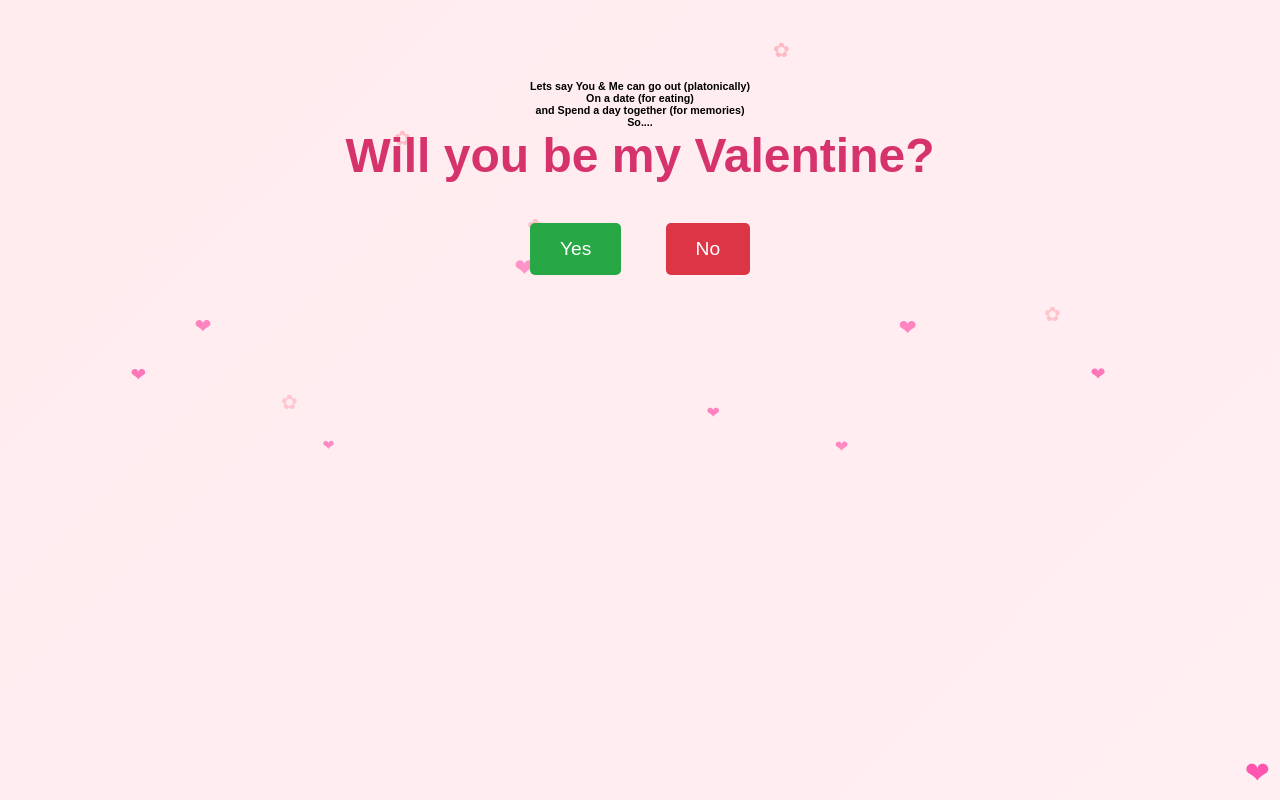
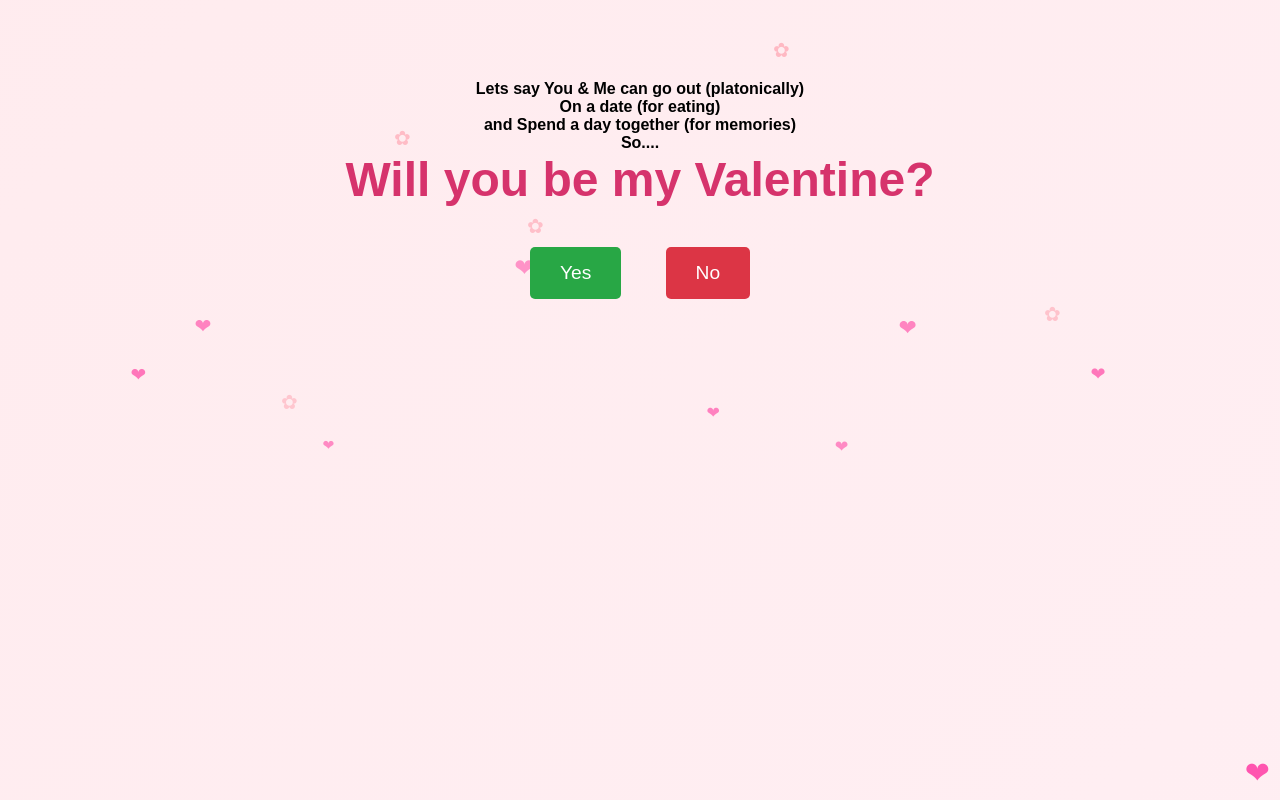
Before and after one commit to Akhilesh-salve/Asking-out-website, a plain HTML site: page valentine.html in a window 1280 px wide. Drawn offline with nearby package versions, Linux system fonts and the light colour scheme.

Commit message:
Update valentine.html

```diff
--- a/valentine.html
+++ b/valentine.html
@@ -203,7 +203,7 @@
 
   <!-- Main interactive content -->
   <div id="initial" class="container">
-    <h6 class="animate__animated animate__bounceInDown"> Lets say You & Me can go out (platonically)<br> On a date (for eating)<br> and Spend a day together (for memories)<br>So....<h6>
+    <h4 class="animate__animated animate__bounceInDown"> Lets say You & Me can go out (platonically)<br> On a date (for eating)<br> and Spend a day together (for memories)<br>So....<h4>
     <h1 class="animate__animated animate__bounceInDown">Will you be my Valentine?</h1>
     <button id="yesBtn" class="animate__animated animate__pulse">Yes</button>
     <button id="noBtn" class="animate__animated animate__shakeX">No</button>
```
